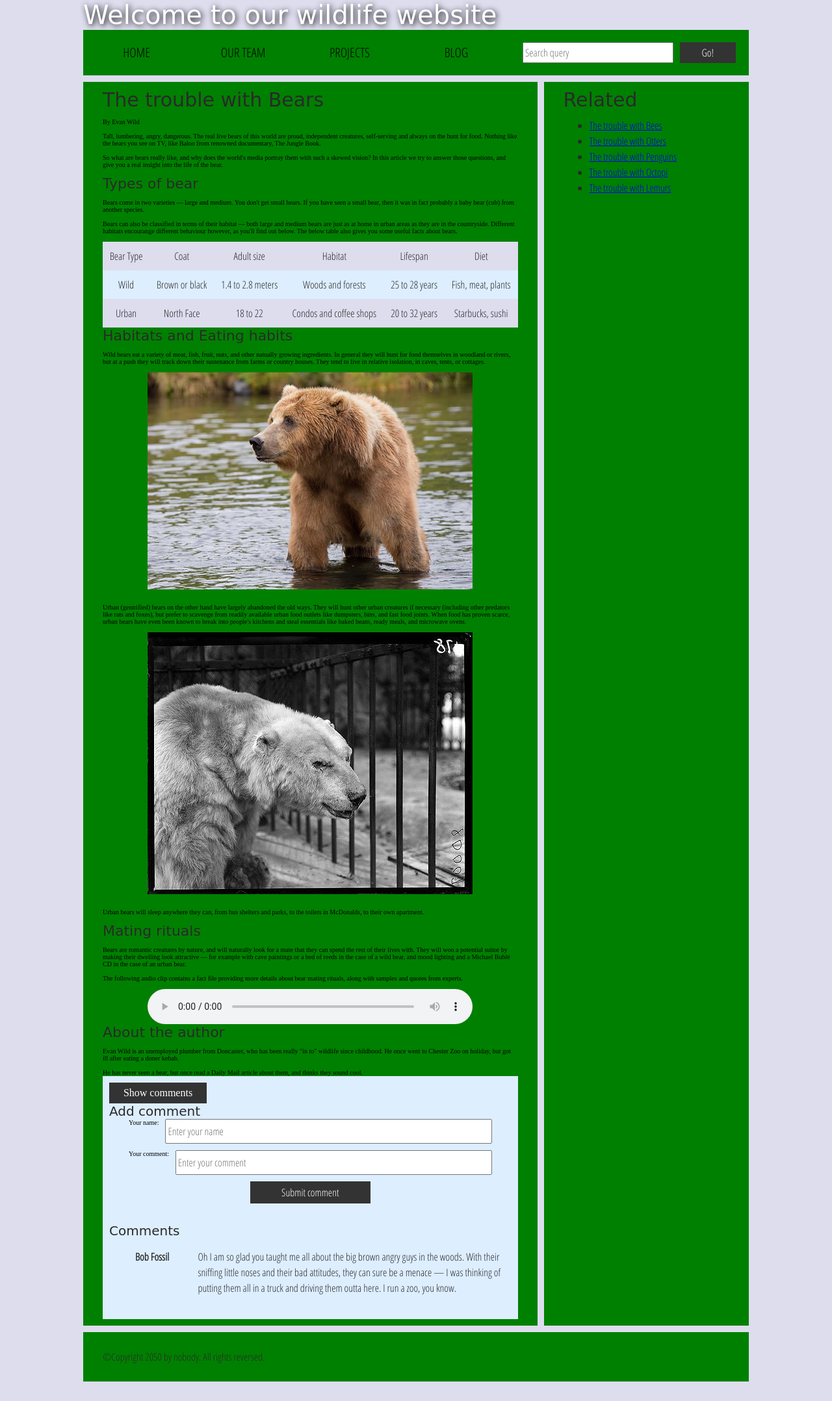
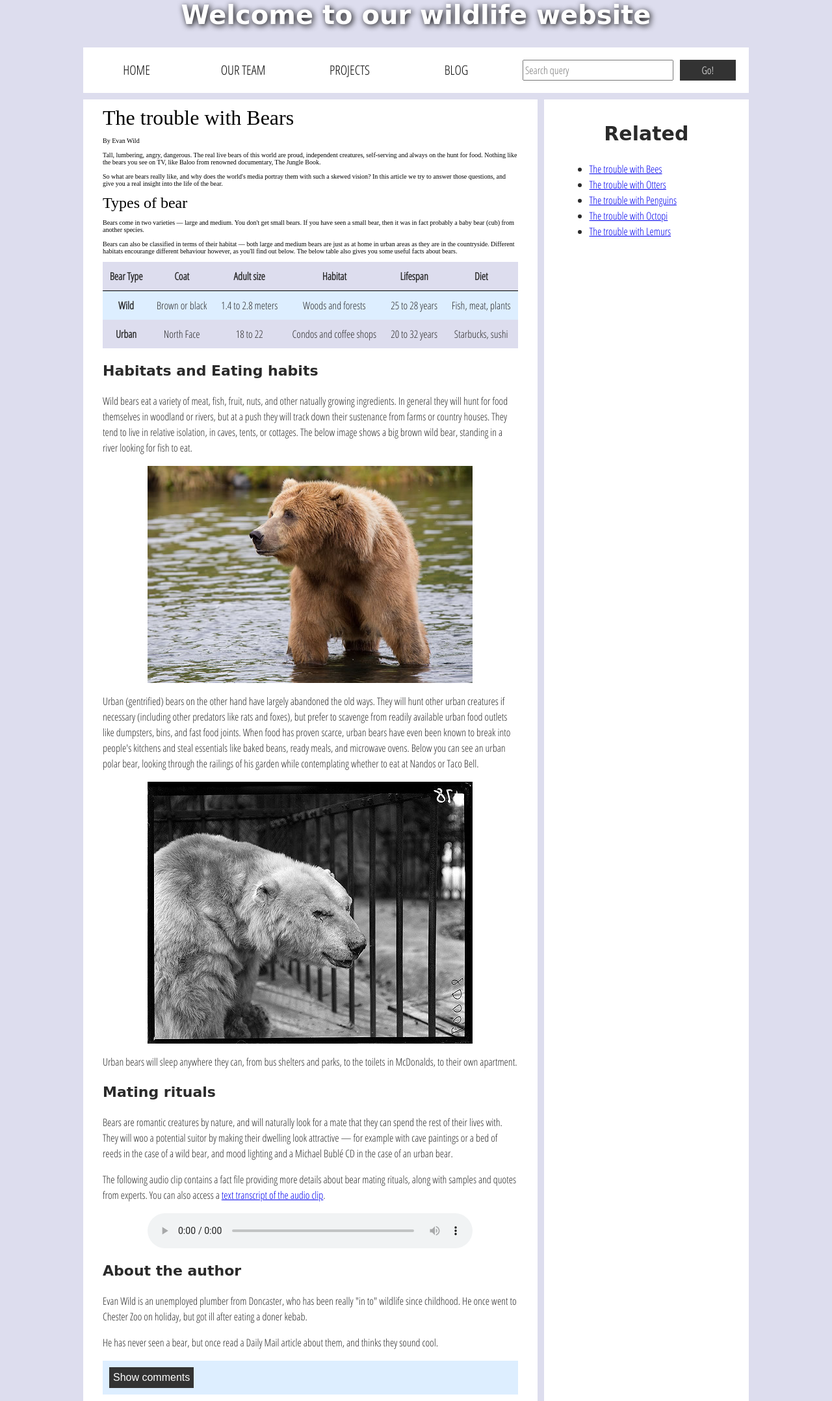
Before and after one commit to IsaacWiscox/Assignment-5, a plain HTML site: page index.html in a window 1280 px wide. Shown: the top 2156 px of the page at 65% size. Before the commit the page ends 2126 px from the top, so only its background shows below. Drawn offline with Linux system fonts and the light colour scheme; files that its build step writes are made by us from their sources; a web font is replaced by a local one.

Commit message:
Finished build
Finished build

```diff
--- a/CSS/style.css
+++ b/CSS/style.css
@@ -18,7 +18,7 @@ body {
 
 /* || typography */
 
-font[size="7"], font[size="6"], font[size="5"] {
+h1, h2, h3 {
   font-family: 'Sonsie One', cursive;
   color: #2a2a2a;
 }
@@ -28,19 +28,19 @@ p, input, li, table, label {
   color: #2a2a2a;
 }
 
-font[size="7"] {
+h1 {
   font-size: 4rem;
   text-align: center;
   color: white;
   text-shadow: 2px 2px 10px black;
 }
 
-font[size="6"] {
+h2 {
   font-size: 3rem;
   text-align: center;
 }
 
-font[size="5"] {
+h3 {
   font-size: 2.2rem;
 }
 
@@ -51,8 +51,8 @@ p, li, table {
 
 /* || header layout */
 
-div[class="nav"], article, footer, .secondary {
-  background-color: green;
+nav, article, footer, .secondary {
+  background-color: white;
 }
 
 article, footer, .secondary {
@@ -63,28 +63,27 @@ article {
   margin-right: 10px;
 }
 
-div[class="nav"] {
+nav {
   height: 50px;
-  background-color: ff80ff;
   display: flex;
   padding: 1% 0;
   margin-bottom: 10px;
 }
 
-div[class="nav"] ul {
+nav ul {
   padding: 0;
   list-style-type: none;
   flex: 2;
   display: flex;
 }
 
-div[class="nav"] li {
+nav li {
   display: inline;
   text-align: center;
   flex: 1;
 }
 
-div[class="nav"] a {
+nav a {
   display: inline-block;
   font-size: 2rem;
   text-transform: uppercase;
@@ -92,7 +91,7 @@ div[class="nav"] a {
   color: black;
 }
 
-div[class="nav"] .search {
+nav .search {
   flex: 1;
   display: flex;
   align-items: center;
@@ -181,11 +180,11 @@ audio {
   cursor: pointer;
 }
 
-.comments font[size="6"] {
+.comments h2 {
   font-size: 2rem;
 }
 
-.comments font[size="6"]:nth-of-type(2) {
+.comments h2:nth-of-type(2) {
   margin-bottom: 0;
 }
 
@@ -209,14 +208,9 @@ audio {
   flex: 6;
 }
 
-.show-hide {
-  text-align: center;
-  width: 150px;
-}
-
 .comment-form input, .comment-form label, .show-hide {
   font-size: 1.6rem;
-  line-height: 32px;
+  height: 32px;
 }
 
 .comment-form input[type="submit"], .show-hide {
--- a/index.html
+++ b/index.html
@@ -1,11 +1,11 @@
-<!DOCTYPE html>
+<!DOCTYPE html lang="en">
 <html>
   <head>
     <meta charset="utf-8">
 
     <title>Accessibility assessment</title>
     <link href="https://fonts.googleapis.com/css?family=Open+Sans+Condensed:300|Sonsie+One" rel="stylesheet" type="text/css">
-    <link rel="stylesheet" href="style.css">
+    <link rel="stylesheet" href="../Assignment-5/CSS/style.css">
 
     <!-- the below three lines are a fix to get HTML5 semantic elements working in old versions of Internet Explorer-->
     <!--[if lt IE 9]>
@@ -14,11 +14,11 @@
   </head>
 
   <body>
-    <div class="header">
-      <font size="7">Welcome to our wildlife website</font>
-    </div>
+    <header>
+      <h1>Welcome to our wildlife website</h1>
+    </header>
 
-    <div class="nav">
+    <nav>
       <ul>
         <li><a href="#">Home</a></li>
         <li><a href="#">Our team</a></li>
@@ -27,10 +27,10 @@
       </ul>
 
       <form class="search">
-        <input type="search" name="q" placeholder="Search query">
+        <input type="search" name="q" placeholder="Search query" aria-label="Search through site content">
         <input type="submit" value="Go!">
       </form>
-    </div>
+    </nav>
 
     <main>
       <article>
@@ -49,19 +49,20 @@
         Bears can also be classified in terms of their habitat — both large and medium bears are just as at home in urban areas as they are in the countryside. Different habitats encourange different behaviour however, as you'll find out below. The below table also gives you some useful facts about bears.
         <br><br>
         <table>
+          <table summary="Statistics about urban and wild bears">
             <thead>
               <tr>
-              <td>Bear Type</td>
-              <td>Coat</td>
-              <td>Adult size</td>
-              <td>Habitat</td>
-              <td>Lifespan</td>
-              <td>Diet</td>
+                <th scope="col">Bear Type</th>
+                <th scope="col">Coat</th>
+                <th scope="col">Adult size</th>
+                <th scope="col">Habitat</th>
+                <th scope="col">Lifespan</th>
+                <th scope="col">Diet</th>
               </tr>
             </thead>
             <tbody>
               <tr>
-              <td>Wild</td>
+                <th scope="row">Wild</th>
                 <td>Brown or black</td>
                 <td>1.4 to 2.8 meters</td>
                 <td>Woods and forests</td>
@@ -69,7 +70,7 @@
                 <td>Fish, meat, plants</td>
               </tr>
               <tr>
-              <td>Urban</td>
+                <th scope="row">Urban</th>
                 <td>North Face</td>
                 <td>18 to 22</td>
                 <td>Condos and coffee shops</td>
@@ -79,53 +80,43 @@
             </tbody>
           </table>
 
-        <font size="5">Habitats and Eating habits</font>
-        <br><br>
-        Wild bears eat a variety of meat, fish, fruit, nuts, and other natually growing ingredients. In general they will hunt for food themselves in woodland or rivers, but at a push they will track down their sustenance from farms or country houses. They tend to live in relative isolation, in caves, tents, or cottages.
-        <br><br>
-        <img src="media/wild-bear.jpg">
-        <br><br>
-        Urban (gentrified) bears on the other hand have largely abandoned the old ways. They will hunt other urban creatures if necessary (including other predators like rats and foxes), but prefer to scavenge from readily available urban food outlets like dumpsters, bins, and fast food joints. When food has proven scarce, urban bears have even been known to break into people's kitchens and steal essentials like baked beans, ready meals, and microwave ovens.
-        <br><br>
-        <img src="media/urban-bear.jpg">
-        <br><br>
-        Urban bears will sleep anywhere they can, from bus shelters and parks, to the toilets in McDonalds, to their own apartment.
-        <br><br>
-        <font size="5">Mating rituals</font>
-        <br><br>
-        Bears are romantic creatures by nature, and will naturally look for a mate that they can spend the rest of their lives with. They will woo a potential suitor by making their dwelling look attractive — for example with cave paintings or a bed of reeds in the case of a wild bear, and mood lighting and a Michael Bublé CD in the case of an urban bear.
-        <br><br>
-        The following audio clip contains a fact file providing more details about bear mating rituals, along with samples and quotes from experts.
-        <br><br>
+          <h3>Habitats and Eating habits</h3>
+
+          <p>Wild bears eat a variety of meat, fish, fruit, nuts, and other natually growing ingredients. In general they will hunt for food themselves in woodland or rivers, but at a push they will track down their sustenance from farms or country houses. They tend to live in relative isolation, in caves, tents, or cottages. The below image shows <span id="wild-label">a big brown wild bear, standing in a river looking for fish to eat</span>.</p>
+          <img src="../Assignment-5/media/wild-bear.jpg" aria-labelledby="wild-label">
+          <p>Urban (gentrified) bears on the other hand have largely abandoned the old ways. They will hunt other urban creatures if necessary (including other predators like rats and foxes), but prefer to scavenge from readily available urban food outlets like dumpsters, bins, and fast food joints. When food has proven scarce, urban bears have even been known to break into people's kitchens and steal essentials like baked beans, ready meals, and microwave ovens. Below you can see <span id="urban-label">an urban polar bear, looking through the railings of his garden while contemplating whether to eat at Nandos or Taco Bell</span>.</p>
+          <img src="../Assignment-5/media/urban-bear.jpg" aria-labelledby="urban-label">
+          <p>Urban bears will sleep anywhere they can, from bus shelters and parks, to the toilets in McDonalds, to their own apartment.</p>
+          <h3>Mating rituals</h3>
+          <p>Bears are romantic creatures by nature, and will naturally look for a mate that they can spend the rest of their lives with. They will woo a potential suitor by making their dwelling look attractive — for example with cave paintings or a bed of reeds in the case of a wild bear, and mood lighting and a Michael Bublé CD in the case of an urban bear.</p>
+          <p>The following audio clip contains a fact file providing more details about bear mating rituals, along with samples and quotes from experts. You can also access a <a href="transcript.html">text transcript of the audio clip</a>.</p>
+
           <audio controls>
-          <source src="media/bear.mp3" type="audio/mp3">
-          <source src="media/bear.ogg" type="audio/ogg">
-          <p>It looks like your browser doesn't support HTML5 audio players.</p>
+            <source src="../Assignment-5/media/bear.mp3" type="audio/mp3">
+            <source src="../Assignment-5/media/bear.ogg" type="audio/ogg">
+            <p>It looks like your browser doesn't support HTML5 audio players. Here is a <a href="bear.mp3">direct link to the audio file</a> instead.</p>
           </audio>
 
           <aside>
+            <h3>About the author</h3>
+            <p>Evan Wild is an unemployed plumber from Doncaster, who has been really "in to" wildlife since childhood. He once went to Chester Zoo on holiday, but got ill after eating a doner kebab.
+            <p>He has never seen a bear, but once read a Daily Mail article about them, and thinks they sound cool.</p>
+          </aside>
 
-          <font size="5">About the author</font>
-        <br><br>
-          Evan Wild is an unemployed plumber from Doncaster, who has been really "in to" wildlife since childhood. He once went to Chester Zoo on holiday, but got ill after eating a doner kebab.
-        <br><br>
-          He has never seen a bear, but once read a Daily Mail article about them, and thinks they sound cool.
-
-        </aside>
           <section class="comments">
-          <div class="show-hide">Show comments</div>
+            <button class="show-hide">Show comments</button>
 
             <div class="comment-wrapper">
 
-            <font size="6">Add comment</font>
+              <h2>Add comment</h2>
 
               <form class="comment-form">
                 <div class="flex-pair">
-                Your name:
+                  <label for="name">Your name:</label>
                   <input type="text" name="name" id="name" placeholder="Enter your name">
                 </div>
                 <div class="flex-pair">
-                Your comment:
+                  <label for="comment">Your comment:</label>
                   <input type="text" name="comment" id="comment" placeholder="Enter your comment">
                 </div>
                 <div>
@@ -133,26 +124,20 @@
                 </div>
               </form>
 
-            <font size="6">Comments</font>
+              <h2>Comments</h2>
 
               <ul class="comment-container">
-
                 <li>
-
                   <p>Bob Fossil</p>
-
                   <p>Oh I am so glad you taught me all about the big brown angry guys in the woods. With their sniffing little noses and their bad attitudes, they can sure be a menace — I was thinking of putting them all in a truck and driving them outta here. I run a zoo, you know.</p>
-
                 </li>
-
               </ul>
-
             </div>
           </section>
         </article>
 
         <div class="secondary">
-        <font size="6">Related</font>
+          <h2>Related</h2>
 
           <ul>
             <li><a href="#">The trouble with Bees</a></li>
@@ -168,7 +153,7 @@
         <p>©Copyright 2050 by nobody. All rights reversed.</p>
       </footer>
 
-    <script src="main.js"></script>
+      <script src="../Assignment-5/JS/main.js"></script>
 
     </body>
 </html>
```
Also changed, not shown: JS/main.js (line endings or trailing spaces). Lines whose indentation alone changed are shown as unchanged.
